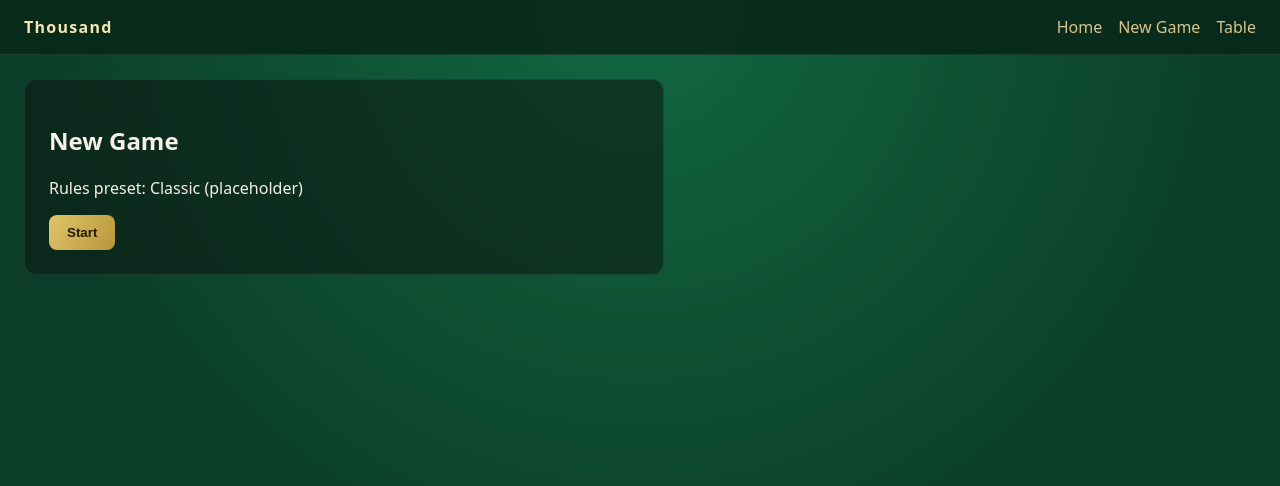
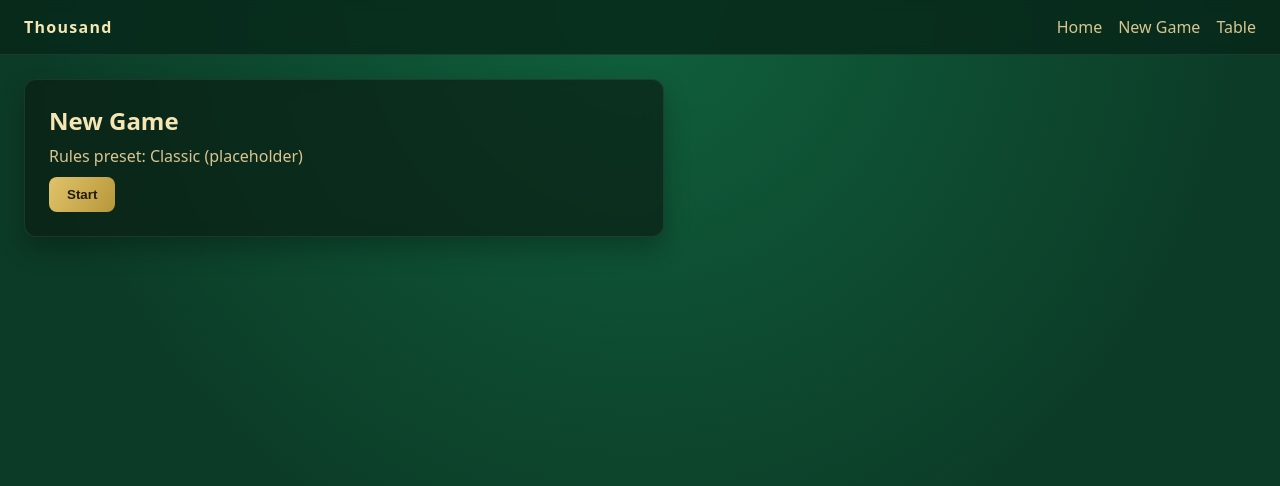
Before and after one commit to 0x800700/1000, a React (Vite) app in the folder web/: page /new in a window 1280 px wide. Shown: the top 486 px of the page. Built offline with nearby package versions, Linux system fonts and the light colour scheme.

Commit message:
Unify panel styling and enhance felt background

```diff
--- a/web/src/styles.css
+++ b/web/src/styles.css
@@ -10,7 +10,9 @@
 
 body {
   margin: 0;
-  background: radial-gradient(circle at top, #116942, #0c3d28 60%);
+  background:
+    radial-gradient(circle at top, rgba(17, 105, 66, 0.9), rgba(12, 61, 40, 0.95) 60%),
+    radial-gradient(circle at bottom, rgba(6, 30, 20, 0.95), rgba(6, 20, 14, 1) 65%);
 }
 
 .app {
@@ -24,14 +26,26 @@ body {
   align-items: center;
   justify-content: space-between;
   padding: 16px 24px;
-  background: rgba(8, 40, 26, 0.9);
+  background: rgba(8, 40, 26, 0.85);
   border-bottom: 1px solid rgba(255, 255, 255, 0.08);
+  backdrop-filter: blur(6px);
 }
 
 .brand {
   font-weight: 700;
   letter-spacing: 0.08em;
   color: #f5e6b3;
+}
+
+h1, h2, h3 {
+  margin: 0 0 8px;
+  color: #f5e6b3;
+  font-weight: 700;
+}
+
+p {
+  margin: 0 0 10px;
+  color: #d9c58f;
 }
 
 .nav a {
@@ -47,8 +61,10 @@ body {
 }
 
 .panel {
-  background: rgba(12, 28, 20, 0.6);
+  background: rgba(10, 30, 20, 0.7);
   border: 1px solid rgba(255, 255, 255, 0.08);
+  box-shadow: 0 12px 24px rgba(0, 0, 0, 0.25);
+  backdrop-filter: blur(8px);
   padding: 24px;
   border-radius: 12px;
   max-width: 640px;
@@ -73,11 +89,27 @@ body {
 
 .table-canvas {
   min-height: 520px;
-  background: rgba(6, 20, 14, 0.7);
+  background:
+    radial-gradient(circle at center, rgba(20, 98, 62, 0.6), rgba(6, 20, 14, 0.85) 70%),
+    radial-gradient(circle at 20% 20%, rgba(255, 255, 255, 0.06), transparent 40%),
+    linear-gradient(0deg, rgba(0, 0, 0, 0.2), rgba(0, 0, 0, 0.4));
   border-radius: 16px;
   padding: 12px;
   position: relative;
   overflow: hidden;
+}
+
+.table-canvas::after {
+  content: "";
+  position: absolute;
+  inset: 0;
+  background-image:
+    radial-gradient(rgba(255, 255, 255, 0.03) 1px, transparent 1px),
+    radial-gradient(rgba(0, 0, 0, 0.03) 1px, transparent 1px);
+  background-size: 3px 3px, 5px 5px;
+  opacity: 0.35;
+  pointer-events: none;
+  mix-blend-mode: soft-light;
 }
 
 .pixi-root {
@@ -154,8 +186,10 @@ body {
 .action-status {
   font-size: 12px;
   color: #d9c58f;
-  background: rgba(8, 20, 14, 0.7);
+  background: rgba(10, 30, 20, 0.78);
   border: 1px solid rgba(255, 255, 255, 0.08);
+  box-shadow: 0 10px 20px rgba(0, 0, 0, 0.25);
+  backdrop-filter: blur(8px);
   padding: 6px 10px;
   border-radius: 8px;
 }
@@ -163,6 +197,8 @@ body {
 .bid-panel {
   background: rgba(10, 30, 20, 0.8);
   border: 1px solid rgba(255, 255, 255, 0.1);
+  box-shadow: 0 14px 26px rgba(0, 0, 0, 0.28);
+  backdrop-filter: blur(8px);
   border-radius: 12px;
   padding: 10px 14px;
   min-width: 420px;
@@ -173,6 +209,7 @@ body {
   font-weight: 700;
   color: #f5e6b3;
   margin-bottom: 8px;
+  font-size: 14px;
 }
 
 .bid-info {
@@ -330,8 +367,10 @@ body {
 
 .bot-panel {
   width: 220px;
-  background: rgba(10, 30, 20, 0.85);
+  background: rgba(10, 30, 20, 0.82);
   border: 1px solid rgba(255, 255, 255, 0.12);
+  box-shadow: 0 12px 22px rgba(0, 0, 0, 0.25);
+  backdrop-filter: blur(8px);
   border-radius: 12px;
   padding: 10px 12px;
   color: #f5e6b3;
@@ -421,6 +460,12 @@ body {
 
 .log-panel {
   max-width: 320px;
+  background: rgba(10, 30, 20, 0.7);
+  border: 1px solid rgba(255, 255, 255, 0.08);
+  box-shadow: 0 12px 24px rgba(0, 0, 0, 0.25);
+  backdrop-filter: blur(8px);
+  border-radius: 12px;
+  padding: 16px;
 }
 
 .log.scroll {
@@ -460,10 +505,12 @@ body {
 }
 
 .side-panel {
-  background: rgba(12, 28, 20, 0.6);
+  background: rgba(10, 30, 20, 0.7);
   border-radius: 12px;
   padding: 16px;
   border: 1px solid rgba(255, 255, 255, 0.08);
+  box-shadow: 0 12px 24px rgba(0, 0, 0, 0.25);
+  backdrop-filter: blur(8px);
 }
 
 .info {
```
